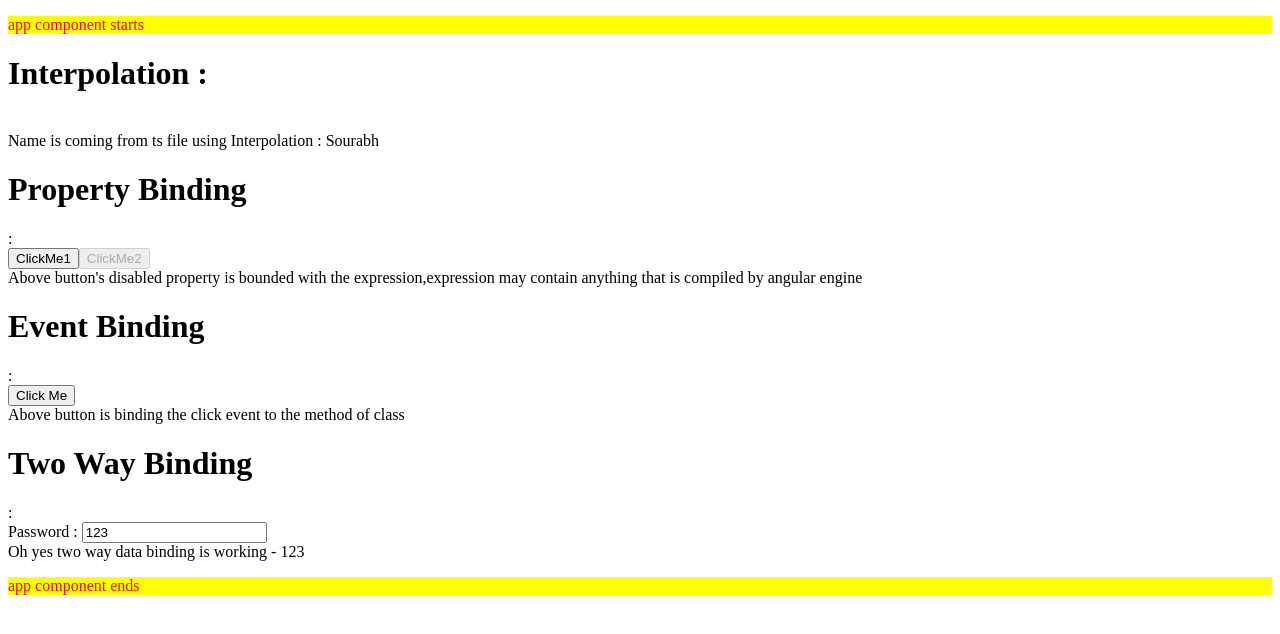
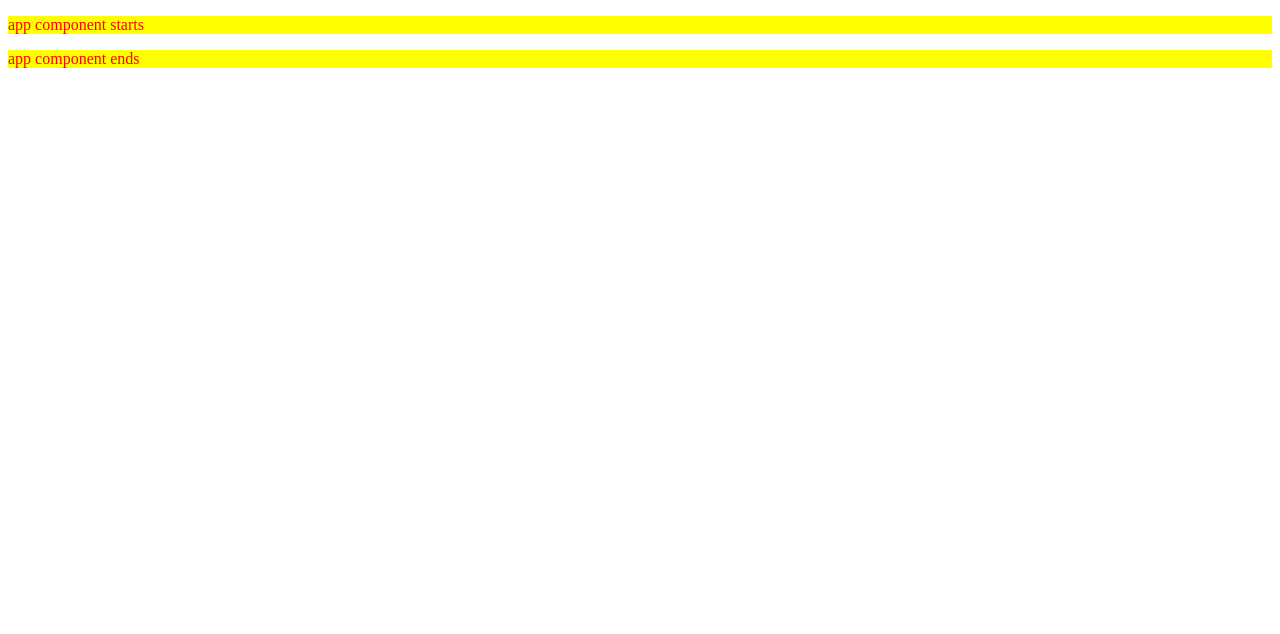
Before and after one commit to SourabhRanka/angularPlayground, an Angular app: page / in a window 1280 px wide. Shown: the top 634 px of the page. Built offline with nearby package versions, Linux system fonts and the light colour scheme.

Commit message:
cleaning master

```diff
--- a/src/app/app.component.css
+++ b/src/app/app.component.css
@@ -1,4 +1,4 @@
-p {
+p.boundary{
 
     background-color: yellow;
     color : red;
--- a/src/app/app.component.html
+++ b/src/app/app.component.html
@@ -1,30 +1,3 @@
-<!--this is template of my app-component or root component, everything goes here-->
+<p class='boundary'>app component starts</p>
 
-<p>app component starts</p>
-<!--we will learn Data-Bindings here-->
-<h1>Interpolation :</h1> <br>
-<div>
-    Name is coming from ts file using Interpolation : {{name}}<br>
-</div>
-<h1>Property Binding</h1> : <br>
-
-<button [disabled]='false'>ClickMe1</button>
-<button [disabled]='isCorrect'>ClickMe2</button>
-<div>
-    Above button's disabled property is bounded with the expression,expression may contain anything that is compiled by angular
-    engine
-    <br>
-</div>
-
-<h1>Event Binding</h1> : <br>
-<button (click)="displayMyName()">Click Me</button>
-<div>
-    Above button is binding the click event to the method of class
-</div>
-
-<h1>Two Way Binding</h1> : <br> Password : <input type="text" [(ngModel)]='password'>
-<div>
-    Oh yes two way data binding is working - {{password}}
-</div>
-
-<p>app component ends</p>
+<p class='boundary'>app component ends</p>
--- a/src/app/app.component.ts
+++ b/src/app/app.component.ts
@@ -6,14 +6,5 @@ import { Component } from '@angular/core';
   styleUrls: ['./app.component.css']
 })
 export class AppComponent {
-  title = 'app'; // this is class property
-  name = 'Sourabh'; // I am adding here another property
-  isCorrect : boolean = true;
-  password : string = '123';
 
-  displayMyName (){ // this is class method
-
-    alert(this.name); // will display my name
-
-  }
 }
```
